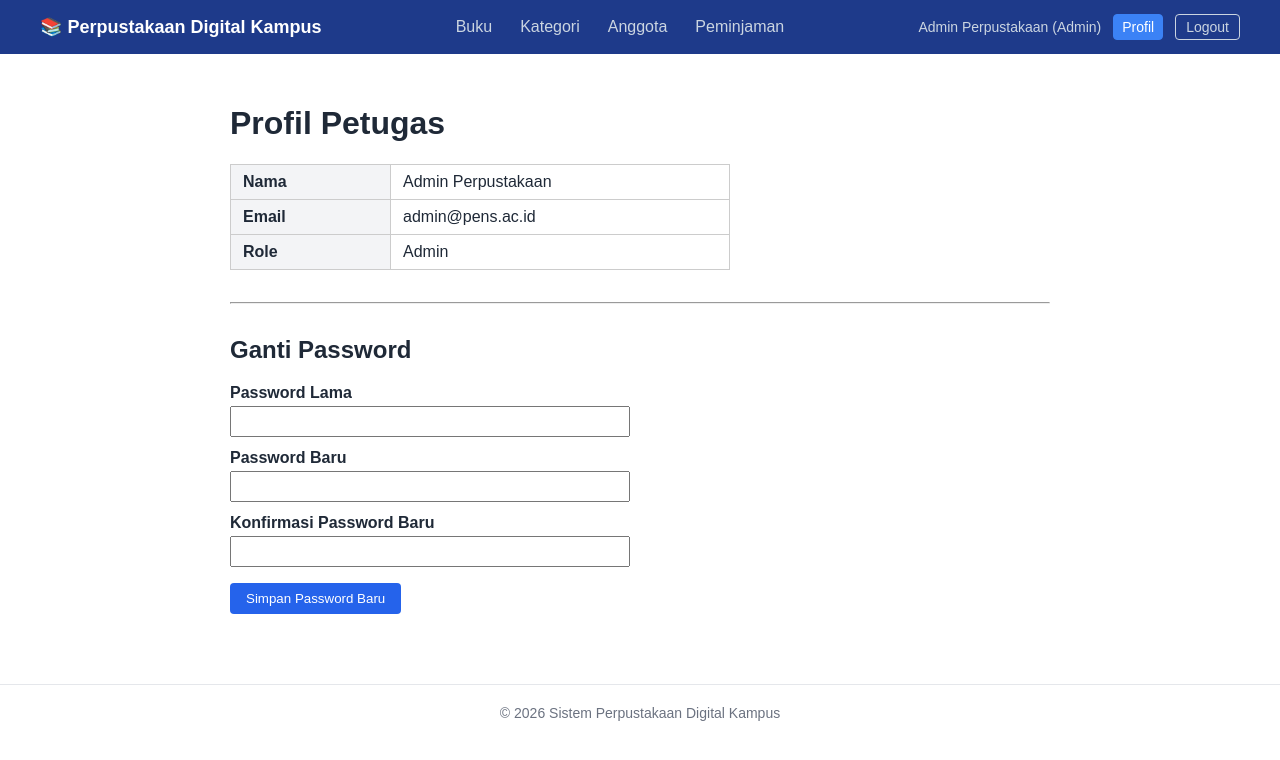
After one commit to bobbacuutee-dotcom/app-perpustakaan, a Laravel app: page /profil in a window 1280 px wide. The commit adds this page. Shown: the top 760 px of the page. Run offline with Laravel 12, Linux system fonts and the light colour scheme; a user stored in the database is signed in; data comes from the database, SQL or seed files in the repository.

Commit message:
[P-8] Implementasi Autentikasi Login Logout dan Middleware

```diff
--- /dev/null
+++ b/app/Http/Controllers/ProfileController.php
@@ -0,0 +1,55 @@
+<?php
+
+namespace App\Http\Controllers;
+
+use Illuminate\Http\Request;
+use Illuminate\Support\Facades\Auth;
+use Illuminate\Support\Facades\Hash;
+
+class ProfileController extends Controller
+{
+    /**
+     * Tampilkan halaman profil user yang sedang login.
+     */
+    public function show()
+    {
+        $user = Auth::user();
+
+        return view('profile.show', compact('user'));
+    }
+
+    /**
+     * Proses ganti password.
+     */
+    public function updatePassword(Request $request)
+    {
+        $request->validate([
+            'password_lama'          => 'required',
+            'password_baru'          => 'required|min:8|confirmed',
+            'password_baru_confirmation' => 'required',
+        ], [
+            'password_lama.required'          => 'Password lama wajib diisi.',
+            'password_baru.required'          => 'Password baru wajib diisi.',
+            'password_baru.min'               => 'Password baru minimal 8 karakter.',
+            'password_baru.confirmed'         => 'Konfirmasi password baru tidak cocok.',
+            'password_baru_confirmation.required' => 'Konfirmasi password wajib diisi.',
+        ]);
+
+        $user = Auth::user();
+
+        // Cek apakah password lama cocok
+        if (! Hash::check($request->password_lama, $user->password)) {
+            return back()->withErrors([
+                'password_lama' => 'Password lama yang kamu masukkan salah.',
+            ])->withInput();
+        }
+
+        // Simpan password baru (di-hash, tidak pernah plain text)
+        $user->update([
+            'password' => Hash::make($request->password_baru),
+        ]);
+
+        return redirect()->route('profile.show')
+            ->with('success', 'Password berhasil diubah. Silakan login ulang jika diperlukan.');
+    }
+}
--- a/bootstrap/app.php
+++ b/bootstrap/app.php
@@ -4,6 +4,7 @@ use Illuminate\Foundation\Application;
 use Illuminate\Foundation\Configuration\Exceptions;
 use Illuminate\Foundation\Configuration\Middleware;
 use Illuminate\Http\Request;
+use App\Http\Middleware\CheckAdminRole;
 
 if (file_exists(dirname(__DIR__) . '/.env')) {
     \Dotenv\Dotenv::createUnsafeMutable(dirname(__DIR__))->load();
@@ -16,7 +17,9 @@ return Application::configure(basePath: dirname(__DIR__))
         health: '/up',
     )
     ->withMiddleware(function (Middleware $middleware): void {
-        //
+        $middleware->alias([
+        'admin' => CheckAdminRole::class,
+    ]);
     })
     ->withExceptions(function (Exceptions $exceptions): void {
         $exceptions->shouldRenderJsonWhen(
--- a/database/seeders/DatabaseSeeder.php
+++ b/database/seeders/DatabaseSeeder.php
@@ -21,5 +21,9 @@ class DatabaseSeeder extends Seeder
             'name' => 'Test User',
             'email' => 'test@example.com',
         ]);
+
+        $this->call([
+        UserSeeder::class,
+        ]);
     }
 }
--- a/resources/views/layouts/app.blade.php
+++ b/resources/views/layouts/app.blade.php
@@ -12,6 +12,15 @@
         nav ul { list-style: none; display: flex; gap: 20px; margin: 0; padding: 0; }
         nav ul li a { color: #cbd5e1; text-decoration: none; padding: 6px 4px; }
         nav ul li a.active { color: #fff; font-weight: bold; border-bottom: 2px solid #fff; }
+        .navbar-user { display: flex; align-items: center; gap: 12px; }
+        .navbar-user span { color: #cbd5e1; font-size: 14px; }
+        .btn-profile { color: #93c5fd; text-decoration: none; font-size: 14px; padding: 4px 8px; border-radius: 4px; border: 1px solid #3b82f6; }
+        .btn-profile:hover, .btn-profile.active { background: #3b82f6; color: #fff; }
+        .btn-logout { background: transparent; border: 1px solid #cbd5e1; color: #cbd5e1; padding: 4px 10px; border-radius: 4px; cursor: pointer; font-size: 14px; }
+        .btn-logout:hover { background: #fff; color: #1e3a8a; }
+        nav .navbar-user { display: flex; align-items: center; gap: 12px; color: #cbd5e1; font-size: 14px; }
+        nav .btn-logout { background: none; border: 1px solid #cbd5e1; color: #cbd5e1; padding: 4px 10px; border-radius: 4px; cursor: pointer; font-size: 14px; }
+        nav .btn-logout:hover { background: #1e40af; color: #fff; }
         main { max-width: 900px; margin: 0 auto; padding: 30px 40px; }
         table { border-collapse: collapse; width: 100%; margin-top: 16px; }
         th, td { border: 1px solid #ccc; padding: 8px 12px; text-align: left; }
--- a/resources/views/partials/alert.blade.php
+++ b/resources/views/partials/alert.blade.php
@@ -2,3 +2,6 @@
 @if (session('success'))
     <div class="alert-success">{{ session('success') }}</div>
 @endif
+@if (session('error'))
+    <div class="alert-error">{{ session('error') }}</div>
+@endif
--- a/resources/views/partials/navbar.blade.php
+++ b/resources/views/partials/navbar.blade.php
@@ -1,10 +1,25 @@
 {{-- File: resources/views/partials/navbar.blade.php --}}
 <nav>
     <div class="brand">📚 Perpustakaan Digital Kampus</div>
+    @auth
         <ul>
             <li><a href="{{ route('books.index') }}" class="{{ request()->routeIs('books.*') ? 'active' : '' }}">Buku</a></li>
+            @if (auth()->user()->role === 'admin')
                 <li><a href="{{ route('categories.index') }}" class="{{ request()->routeIs('categories.*') ? 'active' : '' }}">Kategori</a></li>
+            @endif
             <li><a href="{{ route('members.index') }}" class="{{ request()->routeIs('members.*') ? 'active' : '' }}">Anggota</a></li>
             <li><a href="{{ route('loans.index') }}" class="{{ request()->routeIs('loans.*') ? 'active' : '' }}">Peminjaman</a></li>
         </ul>
+        <div class="navbar-user">
+            <span>{{ auth()->user()->name }} ({{ ucfirst(auth()->user()->role) }})</span>
+            <a href="{{ route('profile.show') }}" class="btn-profile {{ request()->routeIs('profile.*') ? 'active' : '' }}">Profil</a>
+            <form action="{{ route('logout') }}" method="POST" class="inline">
+                @csrf
+                <button type="submit" class="btn-logout">Logout</button>
+            </form>
+        </div>
+    @endauth
+    @guest
+        <a href="{{ route('login') }}" class="{{ request()->routeIs('login') ? 'active' : '' }}">Login</a>
+    @endguest
 </nav>
--- /dev/null
+++ b/resources/views/profile/show.blade.php
@@ -0,0 +1,54 @@
+{{-- File: resources/views/profile/show.blade.php --}}
+@extends('layouts.app')
+
+@section('title', 'Profil Petugas')
+
+@section('content')
+    <h1>Profil Petugas</h1>
+
+    {{-- Info profil --}}
+    <table class="info" style="max-width:500px;">
+        <tr>
+            <th style="width:160px; background:#f3f4f6;">Nama</th>
+            <td>{{ $user->name }}</td>
+        </tr>
+        <tr>
+            <th style="background:#f3f4f6;">Email</th>
+            <td>{{ $user->email }}</td>
+        </tr>
+        <tr>
+            <th style="background:#f3f4f6;">Role</th>
+            <td>{{ ucfirst($user->role) }}</td>
+        </tr>
+    </table>
+
+    <hr style="margin: 32px 0;">
+
+    {{-- Form ganti password --}}
+    <h2>Ganti Password</h2>
+
+    <form action="{{ route('profile.password') }}" method="POST" style="max-width:400px;">
+        @csrf
+        @method('PUT')
+
+        <label for="password_lama">Password Lama</label>
+        <input type="password" name="password_lama" id="password_lama" autocomplete="current-password">
+        @error('password_lama')
+            <div class="error">{{ $message }}</div>
+        @enderror
+
+        <label for="password_baru">Password Baru</label>
+        <input type="password" name="password_baru" id="password_baru" autocomplete="new-password">
+        @error('password_baru')
+            <div class="error">{{ $message }}</div>
+        @enderror
+
+        <label for="password_baru_confirmation">Konfirmasi Password Baru</label>
+        <input type="password" name="password_baru_confirmation" id="password_baru_confirmation" autocomplete="new-password">
+        @error('password_baru_confirmation')
+            <div class="error">{{ $message }}</div>
+        @enderror
+
+        <button type="submit" class="btn" style="margin-top:16px;">Simpan Password Baru</button>
+    </form>
+@endsection
--- a/routes/web.php
+++ b/routes/web.php
@@ -1,17 +1,33 @@
 <?php
 
 use App\Http\Controllers\BookController;
+use App\Http\Controllers\AuthController;
 use App\Http\Controllers\CategoryController;
 use App\Http\Controllers\LoanController;
 use App\Http\Controllers\MemberController;
+use App\Http\Controllers\ProfileController;
 use Illuminate\Support\Facades\Route;
 
-Route::get('/', function () {
-    return view('welcome');
+Route::get('/login', [AuthController::class, 'showLogin'])->name('login');
+Route::post('/login', [AuthController::class, 'login']);
+Route::post('/logout', [AuthController::class, 'logout'])->name('logout');
+
+Route::middleware(['auth'])->group(function () {
+    Route::get('/', function () {
+        return redirect()->route('books.index');
+    });
+
+    Route::middleware(['admin'])->group(function () {
+        Route::resource('categories', CategoryController::class)->except(['show']);
+    });
+
+    Route::resource('books', BookController::class);
+    Route::resource('members', MemberController::class);
+    Route::resource('loans', LoanController::class);
+    Route::put('/loans/{id}/kembalikan', [LoanController::class, 'kembalikan'])
+        ->name('loans.kembalikan');
+
+    // Profil petugas
+    Route::get('/profil', [ProfileController::class, 'show'])->name('profile.show');
+    Route::put('/profil/password', [ProfileController::class, 'updatePassword'])->name('profile.password');
 });
-
-Route::resource('books', BookController::class);
-Route::resource('categories', CategoryController::class)->except(['show']);
-Route::resource('loans', LoanController::class);
-Route::resource('members', MemberController::class);
-Route::put('/loans/{id}/kembalikan', [LoanController::class, 'kembalikan'])->name('loans.kembalikan');
```
Also changed, not shown: app/Http/Controllers/AuthController.php (added, +48 -0 lines), app/Http/Controllers/LoanController.php (+8 -10 lines), app/Http/Middleware/CheckAdminRole.php (added, +24 -0 lines), database/seeders/UserSeeder.php (added, +44 -0 lines), resources/views/auth/login.blade.php (added, +52 -0 lines), resources/views/loans/create.blade.php (+1 -13 lines). Lines whose indentation alone changed are shown as unchanged.
